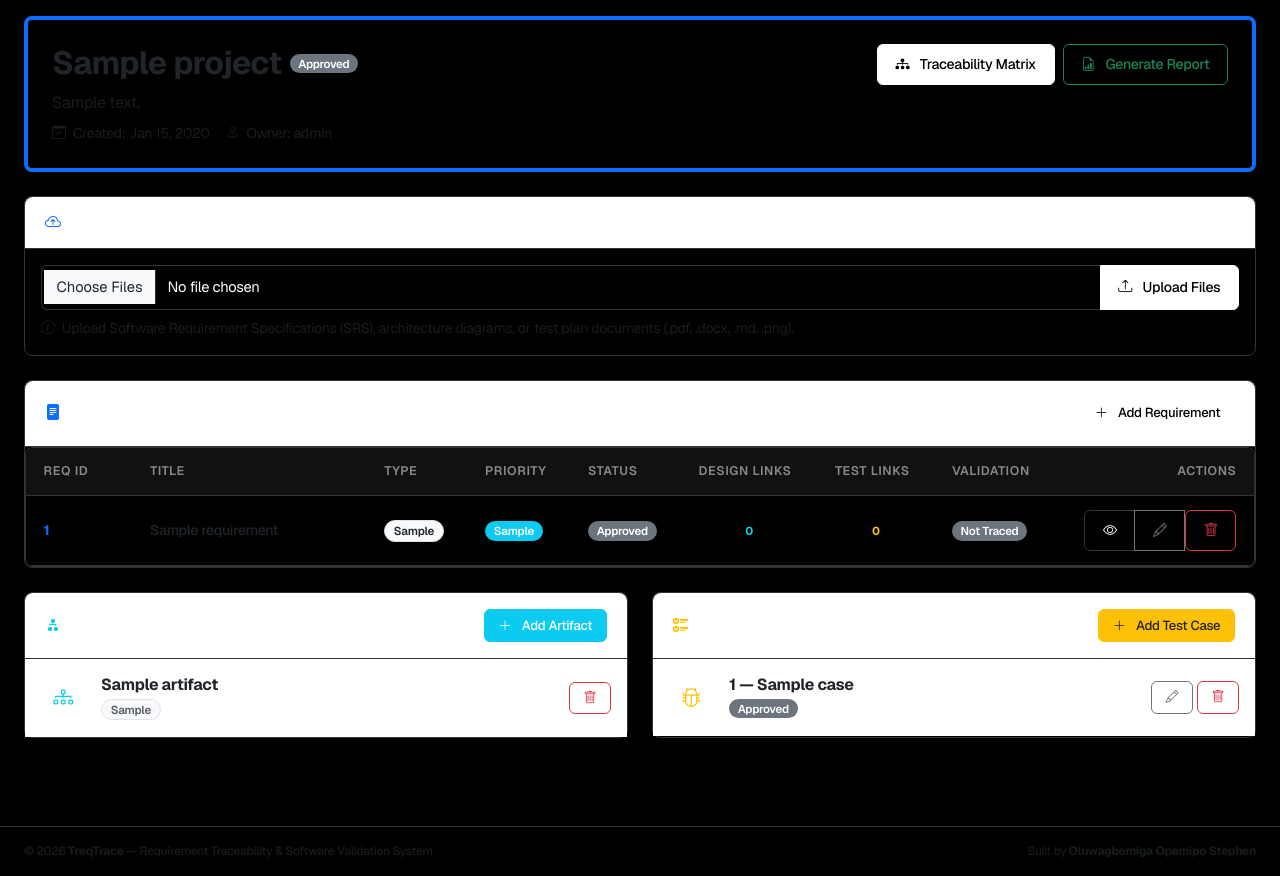
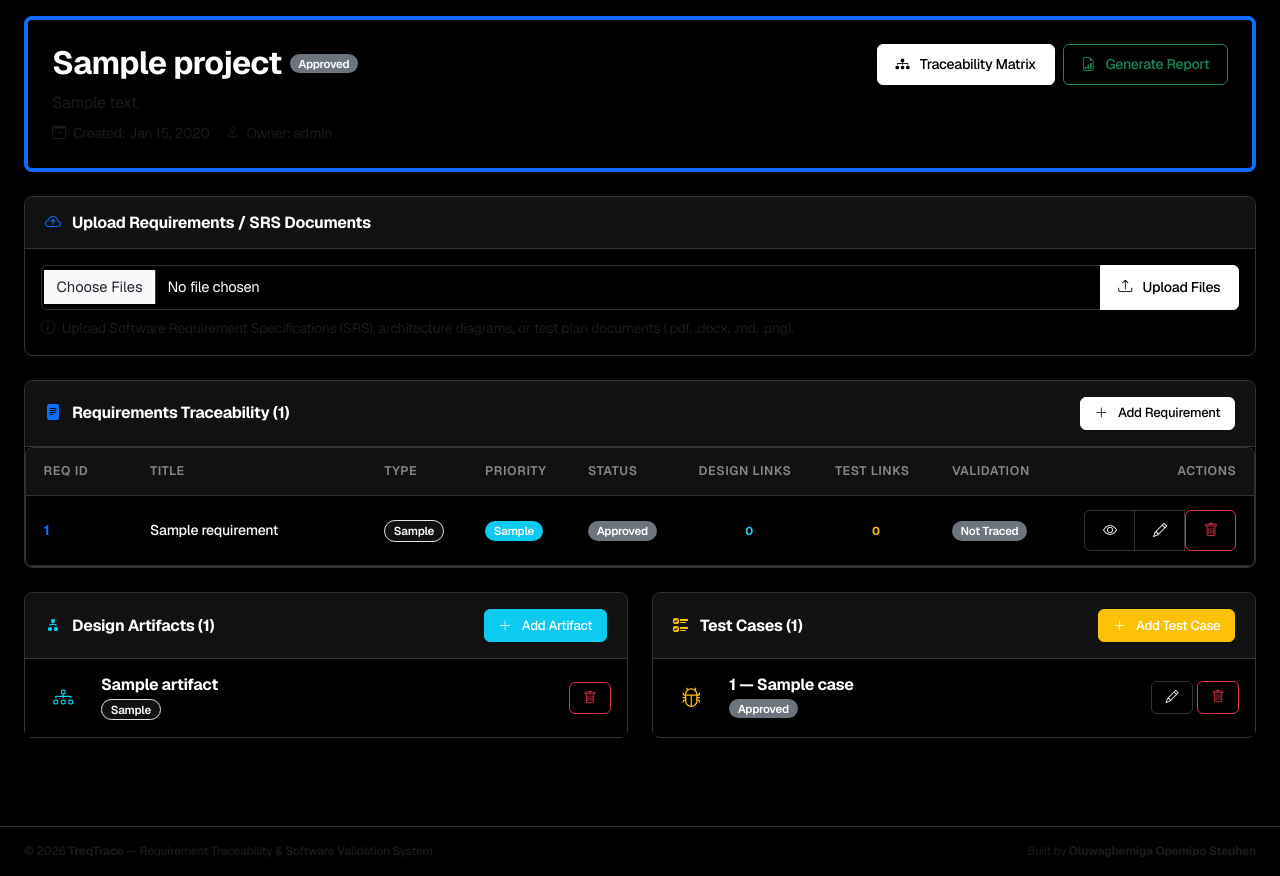
Before and after one commit to tolu3025/Treqtrace, a Flask app: page /projects/1 in a window 1280 px wide. Shown: the part 110-986 px from the top of the page. Run offline with Flask 3, Linux system fonts and the light colour scheme; a user stored in the database is signed in; tables that the repository leaves empty hold one stand-in row (values such as "Sample post"); data that the repository does not hold is empty.

Commit message:
fix: dark mode card backgrounds and text contrast overrides

```diff
--- a/static/css/style.css
+++ b/static/css/style.css
@@ -505,3 +505,59 @@ footer {
     font-size: 0.85rem;
     color: var(--text-muted);
 }
+
+/* ==========================================================================
+   DARK THEME BOOTSTRAP OVERRIDES
+   ========================================================================== */
+body.dark-theme .bg-white,
+body.dark-theme .card-header.bg-white,
+body.dark-theme .stat-card-dashboard.bg-white {
+    background-color: var(--bg-secondary) !important;
+    color: var(--text-main) !important;
+}
+
+body.dark-theme .text-dark,
+body.dark-theme .card-title,
+body.dark-theme h3,
+body.dark-theme h5,
+body.dark-theme h6 {
+    color: var(--text-main) !important;
+}
+
+body.dark-theme .bg-light {
+    background-color: var(--bg-secondary) !important;
+    color: var(--text-main) !important;
+}
+
+body.dark-theme .table-light {
+    background-color: var(--bg-secondary) !important;
+    color: var(--text-main) !important;
+}
+
+body.dark-theme .table-light th {
+    background-color: var(--bg-secondary) !important;
+    color: var(--text-muted) !important;
+    border-color: var(--border) !important;
+}
+
+body.dark-theme .list-group-item {
+    background-color: var(--bg-primary) !important;
+    color: var(--text-main) !important;
+    border-color: var(--border) !important;
+}
+
+body.dark-theme .list-group-item-action:hover {
+    background-color: var(--bg-secondary) !important;
+    color: var(--text-main) !important;
+}
+
+body.dark-theme .btn-outline-info,
+body.dark-theme .btn-outline-secondary {
+    color: var(--text-main) !important;
+    border-color: var(--border) !important;
+}
+
+body.dark-theme .btn-outline-info:hover,
+body.dark-theme .btn-outline-secondary:hover {
+    background-color: var(--bg-secondary) !important;
+}
```
